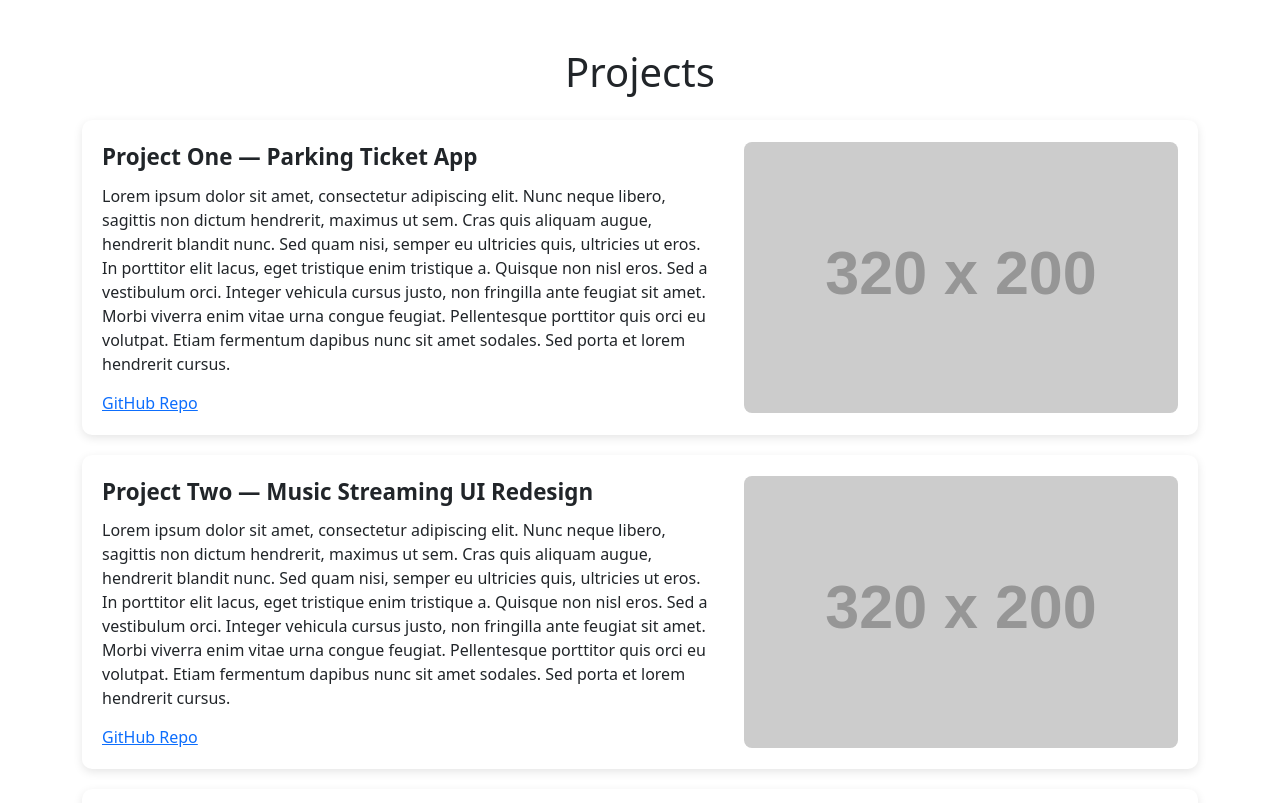
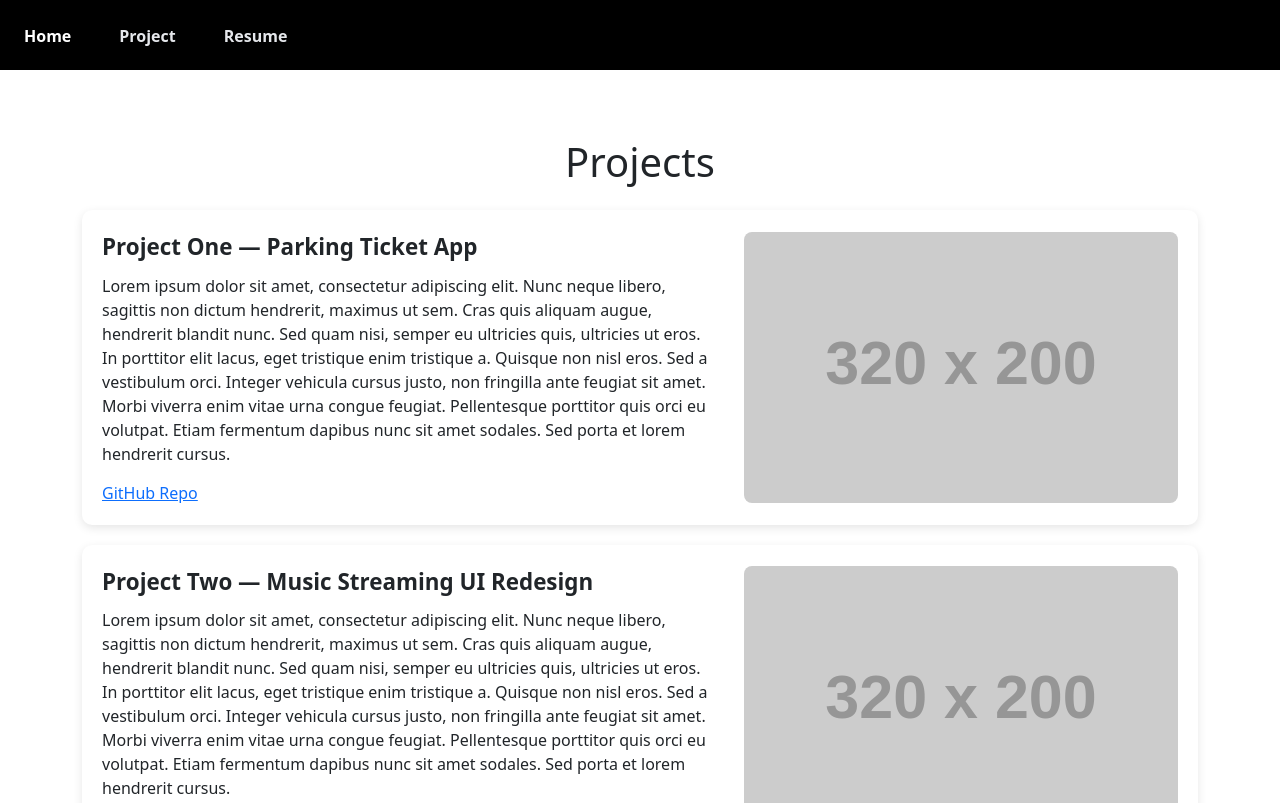
Before and after one commit to danielWongHin/cloud-resume-challenge, a plain HTML site: page frontend/public/project.html in a window 1280 px wide. Shown: the top 803 px of the page. Drawn offline with nearby package versions, Linux system fonts and the light colour scheme; placeholder pictures from the web are drawn by us.

Commit message:
Added the navigation bar in project.html

```diff
--- a/frontend/public/assets/stylesheets/project.css
+++ b/frontend/public/assets/stylesheets/project.css
@@ -1,3 +1,32 @@
+
+nav {
+  background: black;
+  text-align: left;
+  position: fixed;
+  width: 100%;
+  height: 70px;
+  top: 0;
+
+  display: flex;
+
+
+
+}
+nav a {
+  color: #e5e7eb;
+  padding: 24px;
+  text-decoration: none;
+  font-weight: bold;
+}
+
+nav a:hover {
+      color: #fff;
+    }
+
+ body {
+  padding-top: 90px;
+}
+
 .project-card {
       background: #fff;
       border-radius: 10px;
--- a/frontend/public/project.html
+++ b/frontend/public/project.html
@@ -10,6 +10,12 @@
 
 </head>
 <body>
+  <nav>
+      <a href="index.html">Home</a>
+      <a  href="project.html">Project</a>
+      <a  href="resume.html">Resume</a>
+    </nav>
+
     <div class="container py-5">
     <h1 class="mb-4 text-center">Projects</h1>
 
```
Also changed, not shown: frontend/public/index.html (+1 -1 lines).
